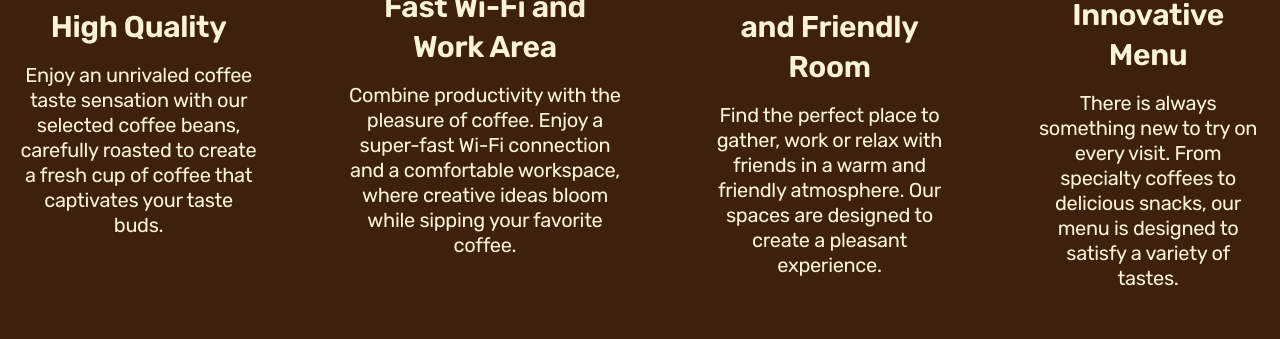
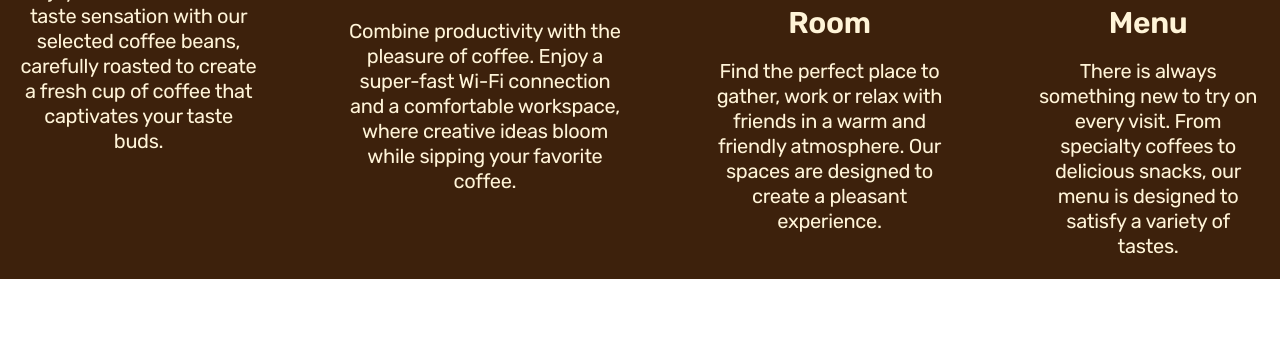
Before and after one commit to dilshodbekabdullajonov/5-DARS---VAZIFA, a plain HTML site: page index.html in a window 1280 px wide. Shown: the part 1804-2143 px from the top of the page. After the commit the page ends 2083 px from the top, so only its background shows below. Drawn offline with nearby package versions, Linux system fonts and the light colour scheme; files that its build step writes are made by us from their sources.

Commit message:
html, css changes

```diff
--- a/css/style.css
+++ b/css/style.css
@@ -194,10 +194,16 @@ main {
 
 .wrapper-2 {
   display: flex;
-  align-items: center;
+  align-items: start;
   justify-content: center;
   gap: 90px;
-  height: 605px;
+}
+
+.wrapper-2 div {
+  display: flex;
+  align-items: center;
+  flex-direction: column;
+  justify-content: center;
 }
 
 .features-title {
@@ -218,7 +224,7 @@ main {
   text-align: center;
   font-weight: 400;
   font-family: "Rubik", sans-serif;
-  color: #FFF4D8;
+  color: #fff4d8;
 }
 
 .feature-img {
--- a/index.html
+++ b/index.html
@@ -4,6 +4,7 @@
     <meta charset="UTF-8" />
     <meta name="viewport" content="width=device-width, initial-scale=1.0" />
     <title>COFFEE SHOP | DILSHODBEK</title>
+    <link href="https://unpkg.com/aos@2.3.1/dist/aos.css" rel="stylesheet" />
     <link rel="stylesheet" href="style.css" />
     <link rel="stylesheet" href="./css/reset.css" />
     <link rel="stylesheet" href="./css/style.css" />
@@ -87,7 +88,7 @@
           <h2 class="features">Features</h2>
 
           <div class="wrapper-2 container">
-            <div class="quality">
+            <div data-aos="fade-up" class="quality">
               <img class="feature-img" src="./imgs/coffee-logo.svg" alt="" />
               <h2 class="features-title">High Quality</h2>
               <p class="features-text">
@@ -96,7 +97,7 @@
                 that captivates your taste buds.
               </p>
             </div>
-            <div class="wifi">
+            <div data-aos="fade-up" class="wifi">
               <img class="feature-img" src="./imgs/wifi.png" alt="" />
               <h2 class="features-title">Fast Wi-Fi and Work Area</h2>
               <p class="features-text">
@@ -105,7 +106,7 @@
                 creative ideas bloom while sipping your favorite coffee.
               </p>
             </div>
-            <div class="room">
+            <div data-aos="fade-up" class="room">
               <img class="feature-img" src="./imgs/room.png" alt="" />
               <h2 class="features-title">Comfortable and Friendly Room</h2>
               <p class="features-text">
@@ -114,7 +115,7 @@
                 create a pleasant experience.
               </p>
             </div>
-            <div class="menu">
+            <div data-aos="fade-up" class="menu">
               <img class="feature-img" src="./imgs/menu.png" alt="" />
               <h2 class="features-title">Creative and Innovative Menu</h2>
               <p class="features-text">
@@ -128,5 +129,9 @@
       </section>
     </main>
     <footer></footer>
+    <script src="https://unpkg.com/aos@2.3.1/dist/aos.js"></script>
+    <script>
+      AOS.init();
+    </script>
   </body>
 </html>
```
